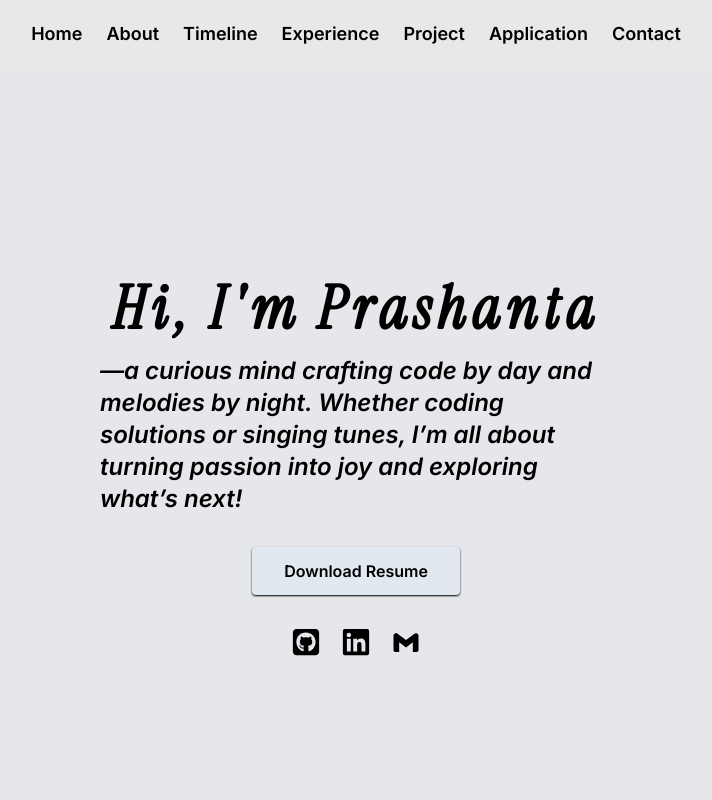
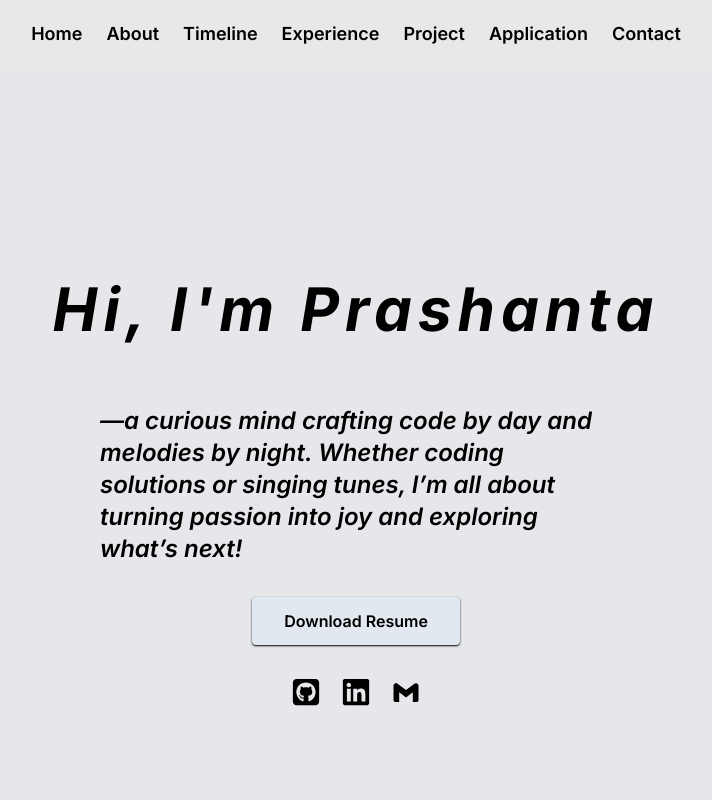
Before and after one commit to Prashanta11/Personal_Website, a React (Vite) app in the folder Portfolio-Frontend/: page / in a window 1280 px wide. Shown: the top 800 px of the page, without its empty margins (284-996 px from the left). Built offline with nearby package versions, Linux system fonts and the light colour scheme; no server answers.

Commit message:
feat: Integrate ReactTyped for dynamic greeting in HeroSection component

```diff
--- a/Portfolio-Frontend/src/components/home/HeroSection.jsx
+++ b/Portfolio-Frontend/src/components/home/HeroSection.jsx
@@ -3,6 +3,7 @@ import { useEffect, useState } from "react";
 import { BiLogoGmail } from "react-icons/bi";
 import { FaLinkedin } from "react-icons/fa";
 import { FaSquareGithub } from "react-icons/fa6";
+import { ReactTyped } from "react-typed";
 
 const HeroSection = () => {
   const [userData, setUserdata] = useState({});
@@ -11,13 +12,22 @@ const HeroSection = () => {
   }, []);
 
   return (
-    <section className="flex justify-center items-center bg-gray-200 hover:bg-bodyColor h-full text-black">
+    <section
+      id="home"
+      className="flex justify-center items-center bg-gray-200 hover:bg-bodyColor h-full text-black"
+    >
       <div className="grid md:grid-cols-1 mx-auto px-6 container">
         {/* Left Content - Text and Resume Button */}
         <div className="flex flex-col flex-1 justify-center items-center px-7 h-full text-center md:text-left">
-          <h1 className="font-bold font-instrumentSans text-6xl text-center md:text-6xl italic leading-tight tracking-widest">
-            Hi, I'm Prashanta
-          </h1>
+          <div className="relative w-full h-40">
+            <h1 className="absolute inset-0 flex justify-center items-center w-full font-bold font-instrumentSans text-6xl text-center md:text-6xl italic leading-tight tracking-widest">
+              <ReactTyped
+                showCursor={false}
+                strings={["Hi, I'm Prashanta"]}
+                typeSpeed={40}
+              />
+            </h1>
+          </div>
           <p className="mt-4 max-w-lg font-semibold text-black text-sm md:text-2xl italic -black">
             —a curious mind crafting code by day and melodies by night. Whether
             coding solutions or singing tunes, I’m all about turning passion
```
